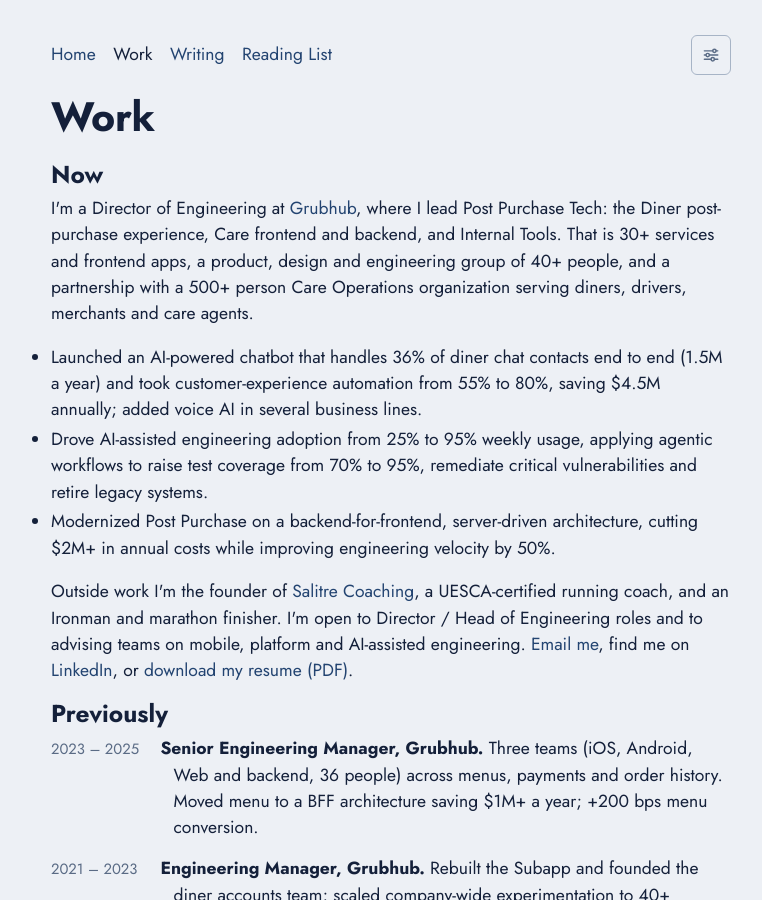
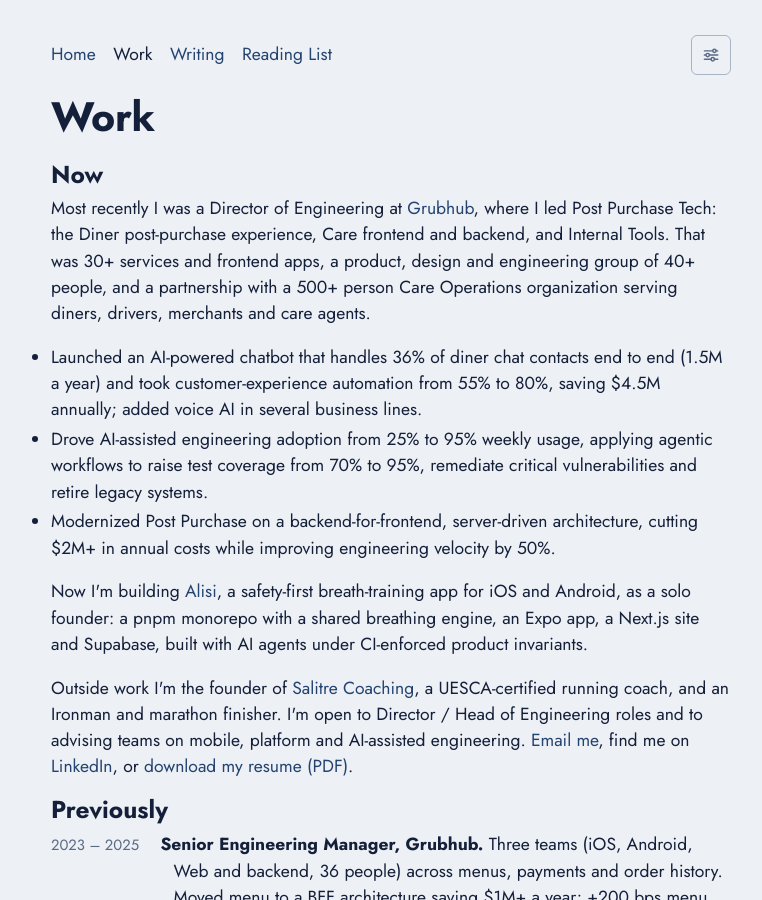
Before and after one commit to EdSancha/edsancha.github.io, a Jekyll site: the page built from work/index.html, in a window 1280 px wide and 900 px high. Shown: the whole window, without its empty margins (249-1011 px from the left). Built offline with Jekyll 4.4.1, drawn with Linux system fonts in a browser that asks for light colours.

Commit message:
Name Alisi on Home and Work, and put the Grubhub role in the past tense
Home's Now block already said "most recently" while Work said "I'm a Director
of Engineering at Grubhub"; both now agree. Both pages also name Alisi, the
breath-training app being built as a solo founder with AI-assisted engineering.

Co-Authored-By: Claude Fable 5.1 <noreply@anthropic.com>
Claude-Session: https://claude.ai/code/session_01W5ijmNubUYn8bTGfyhRaFu

```diff
--- a/index.markdown
+++ b/index.markdown
@@ -14,6 +14,7 @@ I'm interested in technology, leadership, fitness and endurance training, parent
 
 - **Focus:** AI-assisted engineering at scale (adoption, governance and measurable outcomes), customer-experience automation, and platform modernization that pays for itself.
 - **Open to:** Director / Head of Engineering roles and advisory work with teams adopting AI in their software lifecycle.
+- **Building:** [Alisi](https://tryalisi.com){:rel="external nofollow" target="_blank"}, a safety-first breath-training app for athletes, as a solo founder using AI-assisted engineering end to end: agents write most of the code, and CI enforces the product rules they must not break.
 - **Outside work:** I coach endurance athletes at [Salitre Coaching](https://www.salitre.co){:rel="external nofollow" target="_blank"} and race marathons and Ironman triathlons.
 
 [Full history]({{ '/work/' | relative_url }}) · [Resume (PDF)]({{ '/assets/eduardo-diaz-sancha-resume.pdf' | relative_url }}) · [LinkedIn](https://www.linkedin.com/in/edsancha){:rel="external nofollow" target="_blank"} · [Email me](mailto:edsancha@gmail.com?subject=%5BWEB%5D%20Contact)
--- a/work/index.html
+++ b/work/index.html
@@ -1,7 +1,7 @@
 ---
 layout: default
 title: Work
-description: Director of Engineering with 20+ years in software. Current role, previous companies, recognition and the apps I've shipped.
+description: Director of Engineering with 20+ years in software. Most recent role, previous companies, recognition and the apps I've shipped.
 ---
 
 <h1>Work</h1>
@@ -9,7 +9,7 @@ description: Director of Engineering with 20+ years in software. Current role, p
 <h2>Now</h2>
 
 <p>
-  I'm a Director of Engineering at <a href="https://www.grubhub.com" rel="external nofollow" target="_blank">Grubhub</a>, where I lead Post Purchase Tech: the Diner post-purchase experience, Care frontend and backend, and Internal Tools. That is 30+ services and frontend apps, a product, design and engineering group of 40+ people, and a partnership with a 500+ person Care Operations organization serving diners, drivers, merchants and care agents.
+  Most recently I was a Director of Engineering at <a href="https://www.grubhub.com" rel="external nofollow" target="_blank">Grubhub</a>, where I led Post Purchase Tech: the Diner post-purchase experience, Care frontend and backend, and Internal Tools. That was 30+ services and frontend apps, a product, design and engineering group of 40+ people, and a partnership with a 500+ person Care Operations organization serving diners, drivers, merchants and care agents.
 </p>
 
 <ul>
@@ -17,6 +17,10 @@ description: Director of Engineering with 20+ years in software. Current role, p
   <li>Drove AI-assisted engineering adoption from 25% to 95% weekly usage, applying agentic workflows to raise test coverage from 70% to 95%, remediate critical vulnerabilities and retire legacy systems.</li>
   <li>Modernized Post Purchase on a backend-for-frontend, server-driven architecture, cutting $2M+ in annual costs while improving engineering velocity by 50%.</li>
 </ul>
+
+<p>
+  Now I'm building <a href="https://tryalisi.com" rel="external nofollow" target="_blank">Alisi</a>, a safety-first breath-training app for iOS and Android, as a solo founder: a pnpm monorepo with a shared breathing engine, an Expo app, a Next.js site and Supabase, built with AI agents under CI-enforced product invariants.
+</p>
 
 <p>
   Outside work I'm the founder of <a href="https://www.salitre.co" rel="external nofollow" target="_blank">Salitre Coaching</a>, a UESCA-certified running coach, and an Ironman and marathon finisher. I'm open to Director / Head of Engineering roles and to advising teams on mobile, platform and AI-assisted engineering. <a href="mailto:edsancha@gmail.com?subject=%5BWEB%5D%20Advisory%20Inquiry">Email me</a>, find me on <a href="https://www.linkedin.com/in/edsancha" rel="external nofollow" target="_blank">LinkedIn</a>, or <a href="{{ '/assets/eduardo-diaz-sancha-resume.pdf' | relative_url }}">download my resume (PDF)</a>.
```
